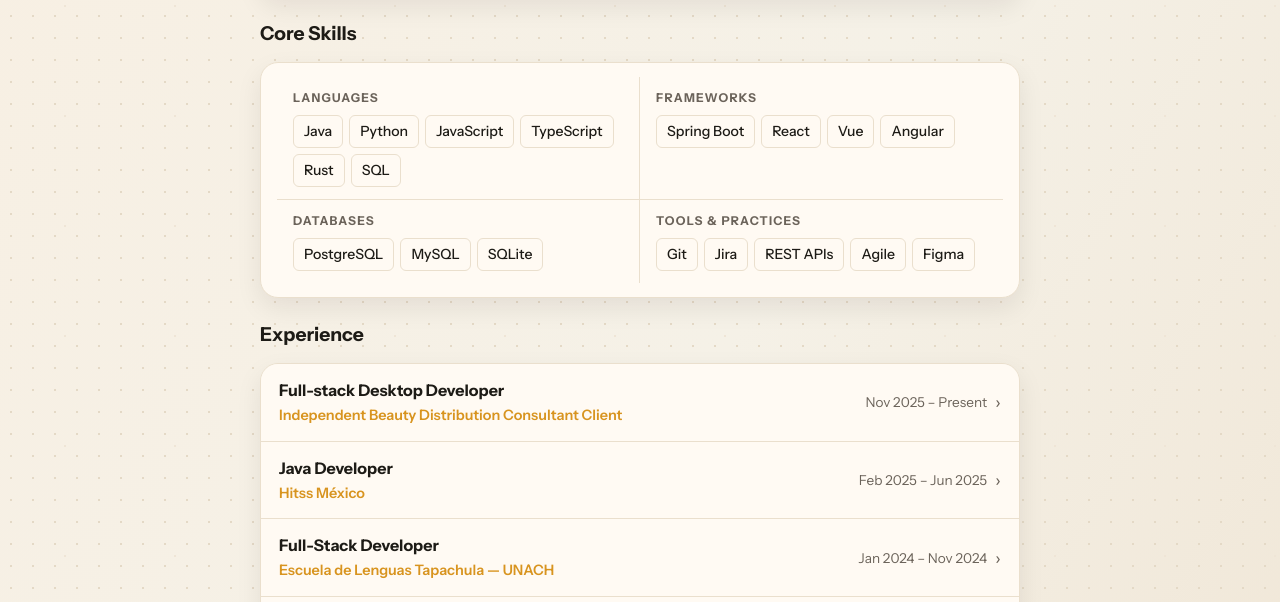
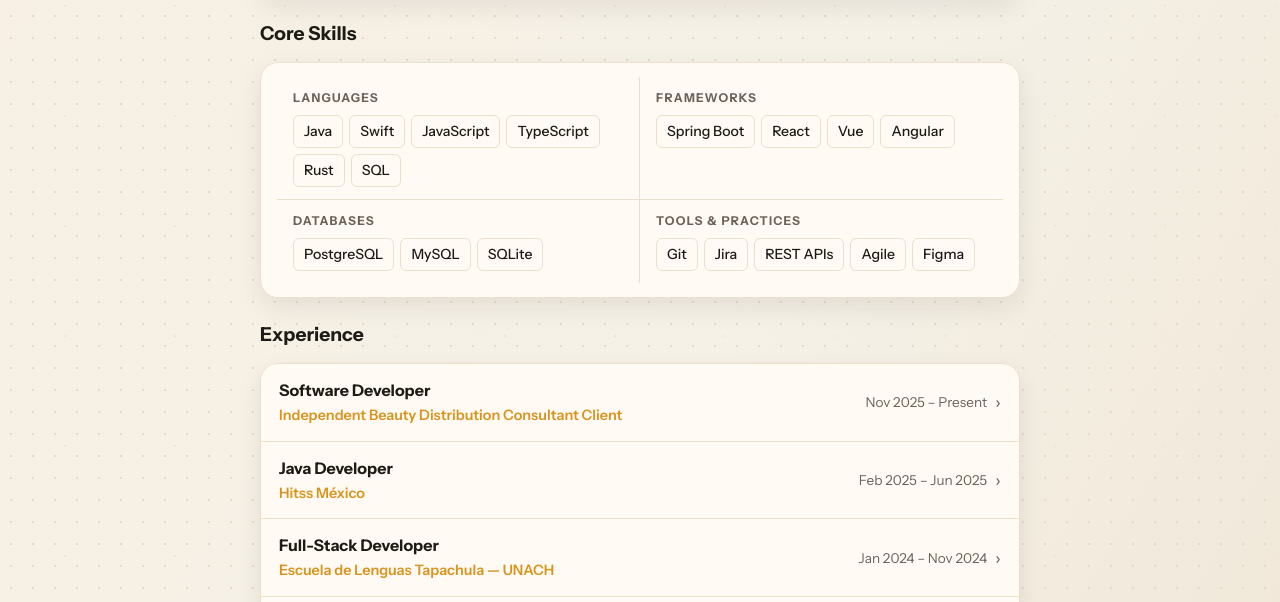
Before and after one commit to SamuelSanchez17/Portfolio, a plain HTML site: page index.html in a window 1280 px wide. Shown: the part 611-1213 px from the top of the page. Drawn offline with Linux system fonts and the light colour scheme.

Commit message:
fix(translations): update job role to Software Developer and adjust company name for clarity

```diff
--- a/index.html
+++ b/index.html
@@ -186,7 +186,7 @@
                 <h3 class="skill-title" data-i18n="sg-languages">Languages</h3>
                 <ul class="skill-tags">
                   <li>Java</li>
-                  <li>Python</li>
+                  <li>Swift</li>
                   <li>JavaScript</li>
                   <li>TypeScript</li>
                   <li>Rust</li>
@@ -230,8 +230,8 @@
           <details class="exp-item">
             <summary class="exp-summary">
               <div class="exp-main">
-                <span class="exp-role" data-i18n="er-0">Full-stack Desktop Developer</span>
-                <span class="exp-company">Independent Beauty Distribution Consultant Client </span>
+                <span class="exp-role" data-i18n="er-0"></span>
+                <span class="exp-company" data-i18n="ec-0">Independent Beauty Distribution Consultant Client </span>
               </div>
               <span class="exp-date" data-i18n-html="ed-0">Nov 2025 &ndash; Present</span>
             </summary>
--- a/js/app.js
+++ b/js/app.js
@@ -46,7 +46,8 @@
     "sg-databases": "Databases",
     "sg-tools": "Tools & Practices",
     "h-experience": "Experience",
-    "er-0": "Full-stack Desktop Developer",
+    "ec-0": "Independent Beauty Distribution Consultant Client",
+    "er-0": "Software Developer",
     "ed-0": "Nov 2025 &ndash; Present",
     "eb-0": `<li>Commissioned by a national Mary Kay beauty consultant to build <strong>StockBeauty App</strong>, the system integrates inventory control, point of sale (POS), and an executive reporting module for decision-making.</li><li>Architected a layered Rust backend (Tauri) with Commands → Services → Repository pattern, backed by SQLite, delivering real-time stock monitoring, sales traceability, and multi-format data export (PDF/Excel).</li><li>Built a React + Vite frontend with dynamic themes, multi-language (i18n) support, a configurable sidebar, and an optimized POS interface with automatic calculations and receipt generation.</li><li>Application is currently in production and under active development, with ongoing feature iterations based on client feedback.</li>`,
     "er-1": "Java  Developer",
@@ -105,7 +106,8 @@
     "sg-databases": "Bases de Datos",
     "sg-tools": "Herramientas y Prácticas",
     "h-experience": "Experiencia",
-    "er-0": "Desarrollador de Escritorio Full-Stack",
+    "ec-0": "Cliente Consultora Independiente del Sector Belleza",
+    "er-0": "Desarrollador de Software",
     "ed-0": "Nov 2025 &ndash; Presente",
     "eb-0": `<li>Desarrollé <strong>StockBeauty App</strong> para una consultora nacional de Mary Kay, el sistema integra control de inventario, punto de venta (POS) y un módulo de reportes ejecutivos para la toma de decisiones.</li><li>Diseñé arquitectura por capas en Rust (Tauri): Commands → Services → Repository, respaldada por SQLite, con monitoreo en tiempo real y exportación en múltiples formatos (PDF/Excel).</li><li>Construí el frontend con React + Vite: temas dinámicos, soporte multilenguaje (i18n), barra lateral configurable e interfaz POS con cálculos automáticos y generación de comprobantes.</li><li>Aplicación en producción con desarrollo activo continuo e iteraciones basadas en retroalimentación del cliente.</li>`,
     "er-1": "Desarrollador Java",
```
